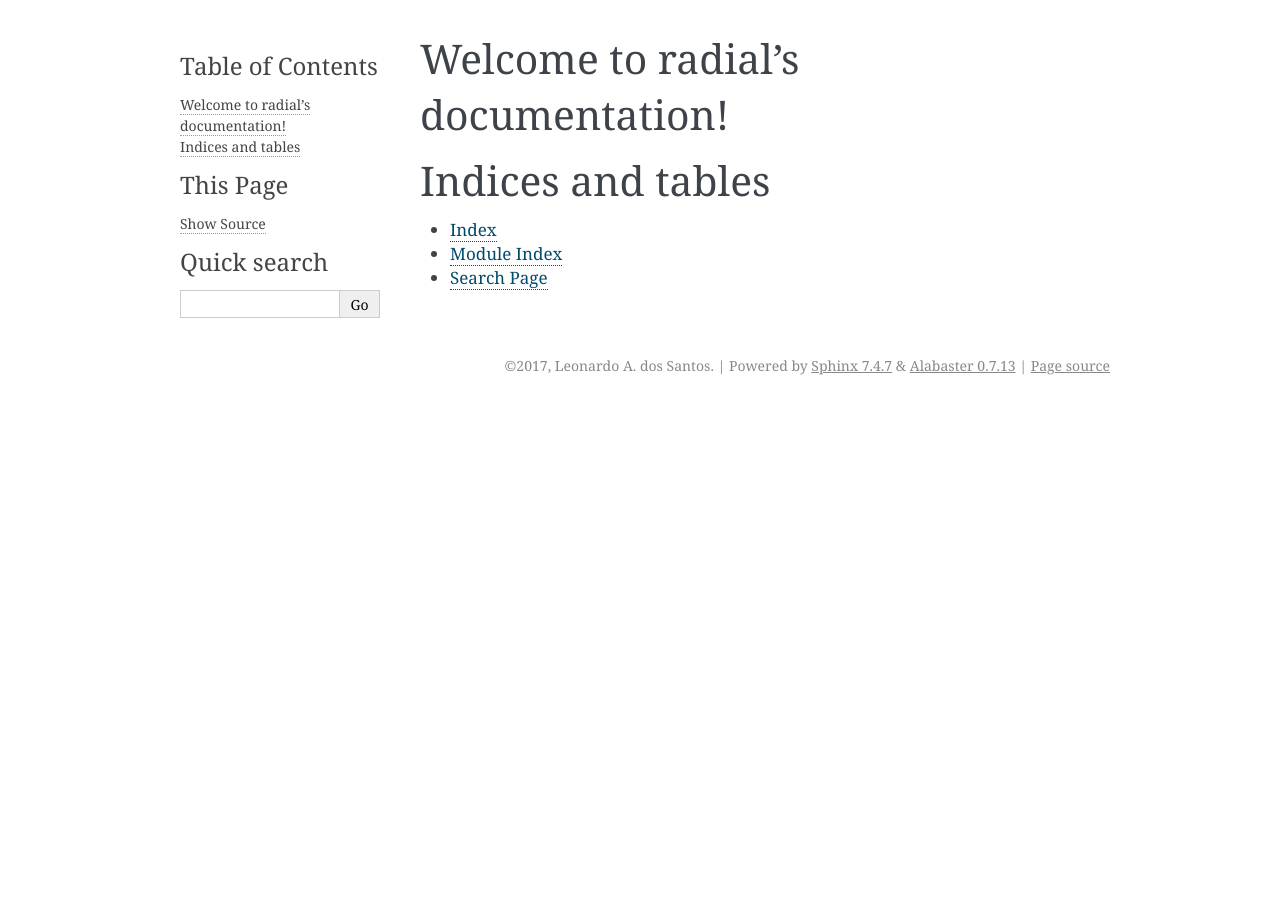
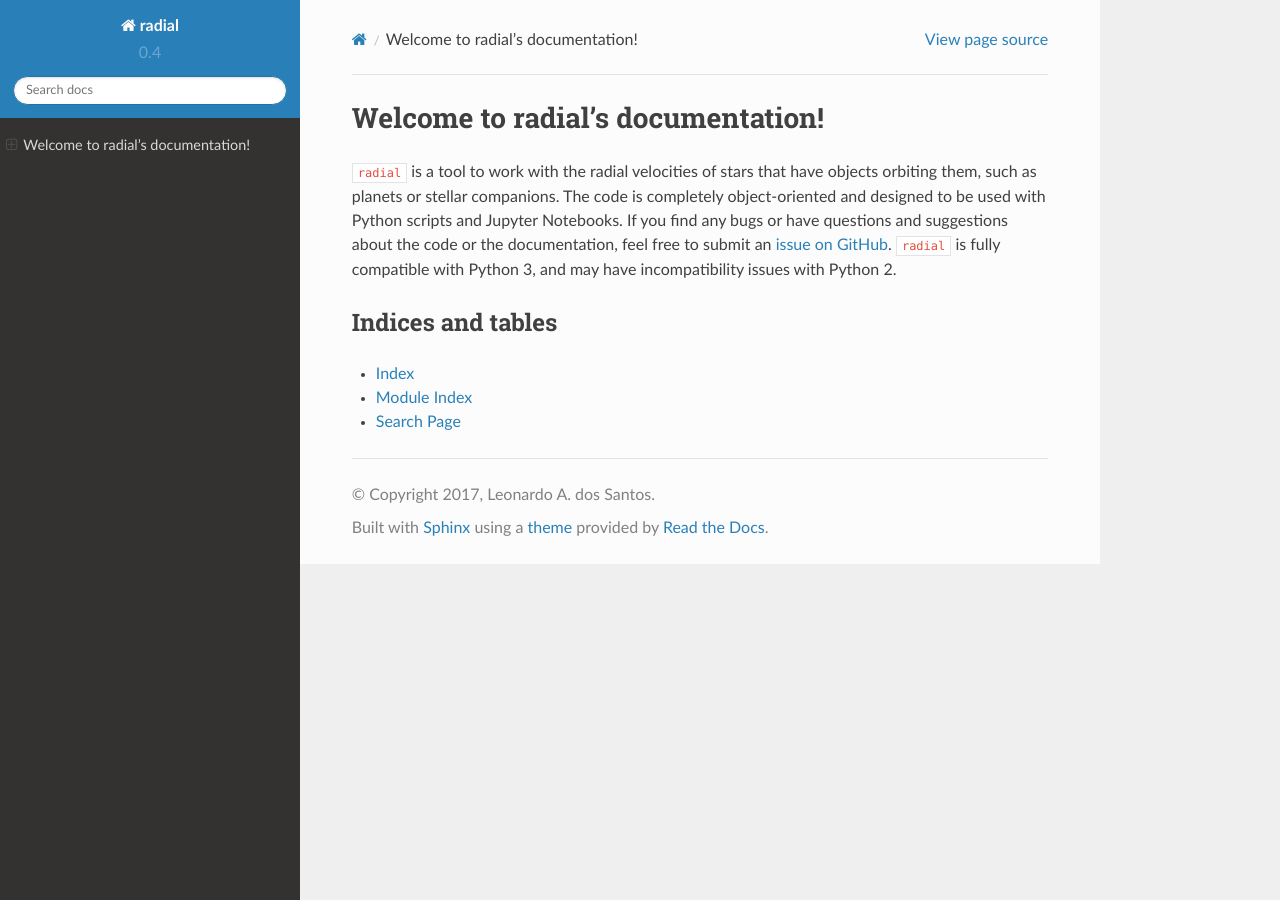
Before and after one commit to Eapj3/radial_, a Sphinx documentation site: the page built from docs/index.rst, in a window 1280 px wide. Built offline with Sphinx 7.4.7 and the Read the Docs theme 2.0.0, drawn with Linux system fonts in a browser that asks for light colours.

Commit message:
Updated sphinx theme

```diff
--- a/docs/conf.py
+++ b/docs/conf.py
@@ -90,7 +90,7 @@ todo_include_todos = True
 # The theme to use for HTML and HTML Help pages.  See the documentation for
 # a list of builtin themes.
 #
-html_theme = 'alabaster'
+html_theme = 'sphinx_rtd_theme'
 
 # Theme options are theme-specific and customize the look and feel of a theme
 # further.  For a list of options available for each theme, see the
--- a/docs/index.rst
+++ b/docs/index.rst
@@ -3,8 +3,11 @@
    You can adapt this file completely to your liking, but it should at least
    contain the root `toctree` directive.
 
+**********************************
 Welcome to radial's documentation!
-==================================
+**********************************
+
+``radial`` is a tool to work with the radial velocities of stars that have objects orbiting them, such as planets or stellar companions. The code is completely object-oriented and designed to be used with Python scripts and Jupyter Notebooks. If you find any bugs or have questions and suggestions about the code or the documentation, feel free to submit an `issue on GitHub <https://github.com/RogueAstro/radial/issues>`_. ``radial`` is fully compatible with Python 3, and may have incompatibility issues with Python 2.
 
 .. toctree::
    :maxdepth: 2
```
